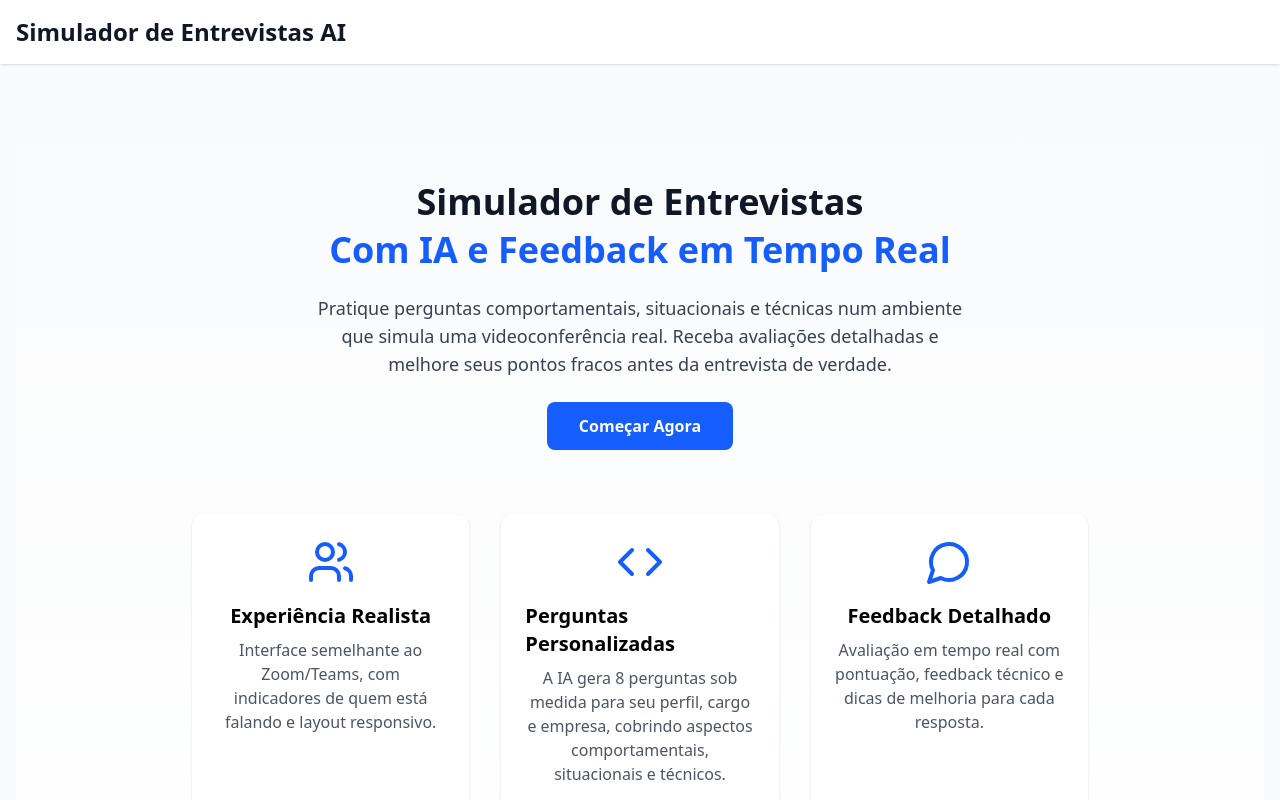
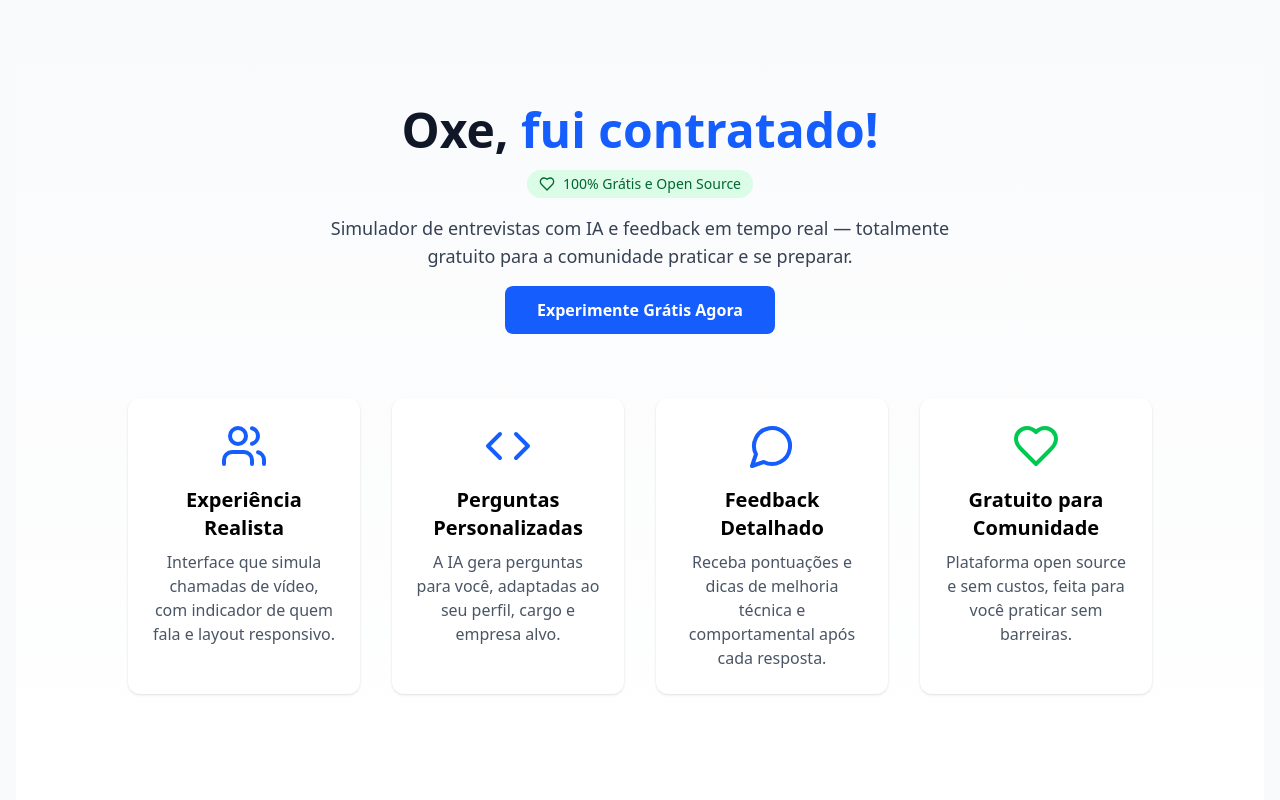
Before and after one commit to Kerubink/Oxe_fui_contratado, a React (Vite) app: page / in a window 1280 px wide. Shown: the top 800 px of the page. Built offline with nearby package versions, Linux system fonts and the light colour scheme; no server answers.

Commit message:
atualizando homepage

```diff
--- a/src/components/layout/MainLayout.jsx
+++ b/src/components/layout/MainLayout.jsx
@@ -4,23 +4,14 @@ const MainLayout = () => {
   return (
     <div className="min-h-screen bg-gray-50">
       {/* Header */}
-      <header className="bg-white shadow-sm">
-        <div className="max-w-7xl mx-auto px-4 py-4">
-          <h1 className="text-2xl font-bold text-gray-900">Simulador de Entrevistas AI</h1>
-        </div>
-      </header>
+
 
       {/* Conteúdo Principal */}
-      <main className="max-w-7xl mx-auto px-4 py-8">
+      <main className="max-w-7xl mx-auto px-4 py-6 md:py-0">
         <Outlet /> {/* Aqui as páginas serão renderizadas */}
       </main>
 
-      {/* Footer */}
-      <footer className="bg-white border-t mt-8">
-        <div className="max-w-7xl mx-auto px-4 py-4 text-center text-sm text-gray-500">
-          © 2024 Simulador de Entrevistas. Todos os direitos reservados.
-        </div>
-      </footer>
+
     </div>
   );
 };
--- a/src/pages/HomePage.jsx
+++ b/src/pages/HomePage.jsx
@@ -1,52 +1,66 @@
 // src/pages/HomePage.jsx
 import React from "react";
 import { Link } from "react-router-dom";
-import { Users, Code, MessageCircle } from "lucide-react";
+import { Users, Code, MessageCircle, Heart } from "lucide-react";
 
 export default function HomePage() {
   return (
     <div className="min-h-screen flex flex-col items-center justify-center bg-gradient-to-b from-gray-50 to-white px-4">
       {/* Hero Section */}
-      <section className="max-w-2xl text-center space-y-6">
-        <h1 className="text-4xl font-extrabold text-gray-900">
-          <span className="block">Simulador de Entrevistas</span>
-          <span className="block text-blue-600 mt-2">Com IA e Feedback em Tempo Real</span>
+      <section className="max-w-2xl text-center space-y-4">
+        {/* Logo / Nome do Projeto */}
+        <h1 className="text-5xl font-extrabold text-gray-900">
+          Oxe, <span className="text-blue-600">fui contratado!</span>
         </h1>
+        {/* Badge “Gratuito para Comunidade” */}
+        <div className="inline-flex items-center bg-green-100 text-green-800 text-sm font-medium px-3 py-1 rounded-full">
+          <Heart size={16} className="mr-2" />
+          100% Grátis e Open Source
+        </div>
+        {/* Tagline */}
         <p className="text-lg text-gray-700">
-          Pratique perguntas comportamentais, situacionais e técnicas num ambiente que simula uma videoconferência real. Receba avaliações detalhadas e melhore seus pontos fracos antes da entrevista de verdade.
+          Simulador de entrevistas com IA e feedback em tempo real — totalmente gratuito para a comunidade praticar e se preparar.
         </p>
+        {/* Call to Action */}
         <Link
           to="/config"
           className="inline-flex items-center gap-2 bg-blue-600 hover:bg-blue-700 text-white font-semibold px-8 py-3 rounded-lg transition"
         >
-          Começar Agora
+          Experimente Grátis Agora
         </Link>
       </section>
 
       {/* Features Section */}
-      <section className="mt-16 grid grid-cols-1 md:grid-cols-3 gap-8 max-w-4xl w-full">
+      <section className="mt-16 grid grid-cols-1 sm:grid-cols-2 lg:grid-cols-4 gap-8 max-w-5xl w-full">
         <div className="flex flex-col items-center p-6 bg-white rounded-xl shadow">
           <Users size={48} className="text-blue-600 mb-4" />
-          <h3 className="text-xl font-semibold mb-2">Experiência Realista</h3>
+          <h3 className="text-xl font-semibold mb-2 text-center">Experiência Realista</h3>
           <p className="text-gray-600 text-center">
-            Interface semelhante ao Zoom/Teams, com indicadores de quem está falando e layout responsivo.
+            Interface que simula chamadas de vídeo, com indicador de quem fala e layout responsivo.
           </p>
         </div>
         <div className="flex flex-col items-center p-6 bg-white rounded-xl shadow">
           <Code size={48} className="text-blue-600 mb-4" />
-          <h3 className="text-xl font-semibold mb-2">Perguntas Personalizadas</h3>
+          <h3 className="text-xl font-semibold mb-2 text-center">Perguntas Personalizadas</h3>
           <p className="text-gray-600 text-center">
-            A IA gera 8 perguntas sob medida para seu perfil, cargo e empresa, cobrindo aspectos comportamentais, situacionais e técnicos.
+            A IA gera perguntas para você, adaptadas ao seu perfil, cargo e empresa alvo.
           </p>
         </div>
         <div className="flex flex-col items-center p-6 bg-white rounded-xl shadow">
           <MessageCircle size={48} className="text-blue-600 mb-4" />
-          <h3 className="text-xl font-semibold mb-2">Feedback Detalhado</h3>
+          <h3 className="text-xl font-semibold mb-2 text-center">Feedback Detalhado</h3>
           <p className="text-gray-600 text-center">
-            Avaliação em tempo real com pontuação, feedback técnico e dicas de melhoria para cada resposta.
+            Receba pontuações e dicas de melhoria técnica e comportamental após cada resposta.
+          </p>
+        </div>
+        <div className="flex flex-col items-center p-6 bg-white rounded-xl shadow">
+          <Heart size={48} className="text-green-500 mb-4" />
+          <h3 className="text-xl font-semibold mb-2 text-center">Gratuito para Comunidade</h3>
+          <p className="text-gray-600 text-center">
+            Plataforma open source e sem custos, feita para você praticar sem barreiras.
           </p>
         </div>
       </section>
     </div>
-);
+  );
 }
```
